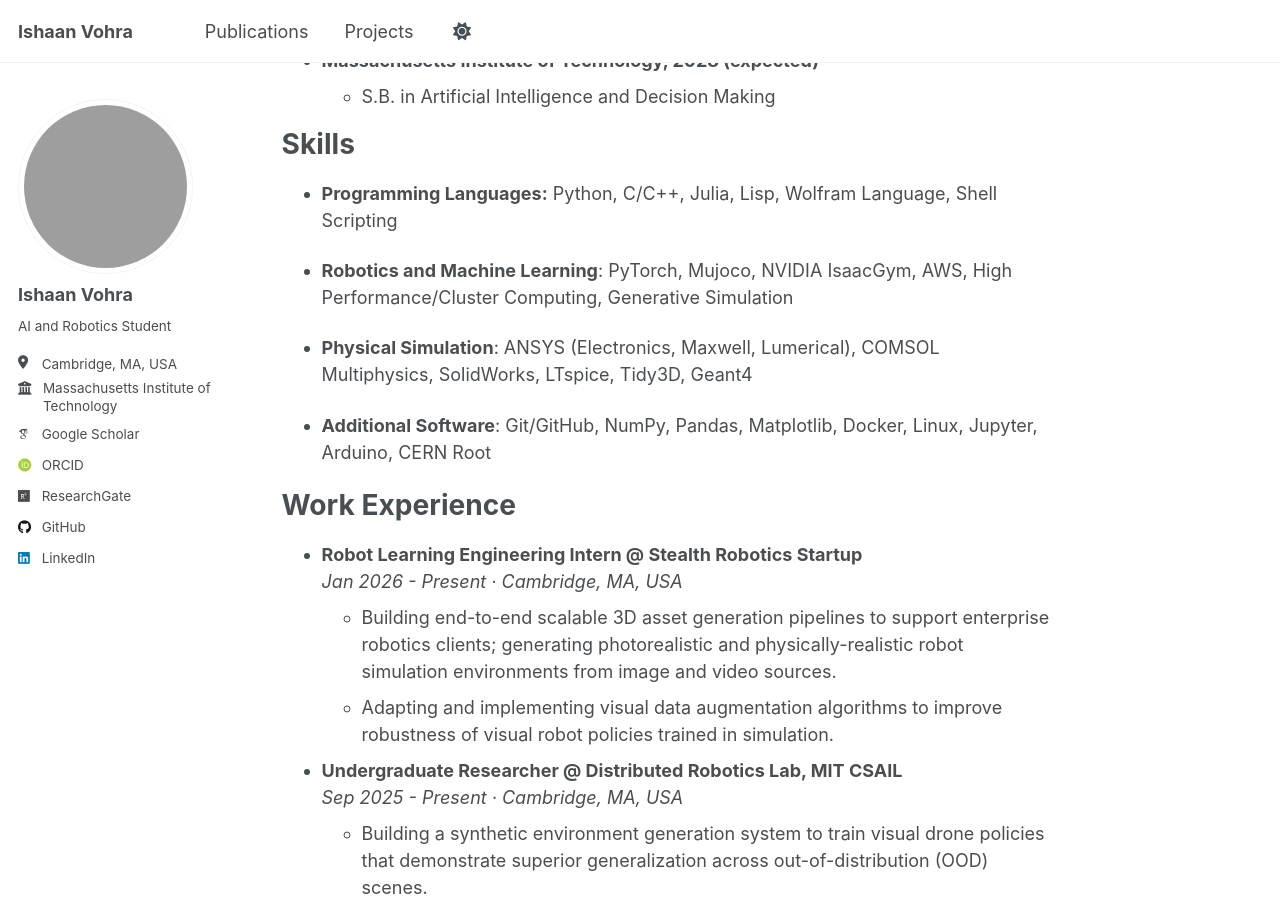
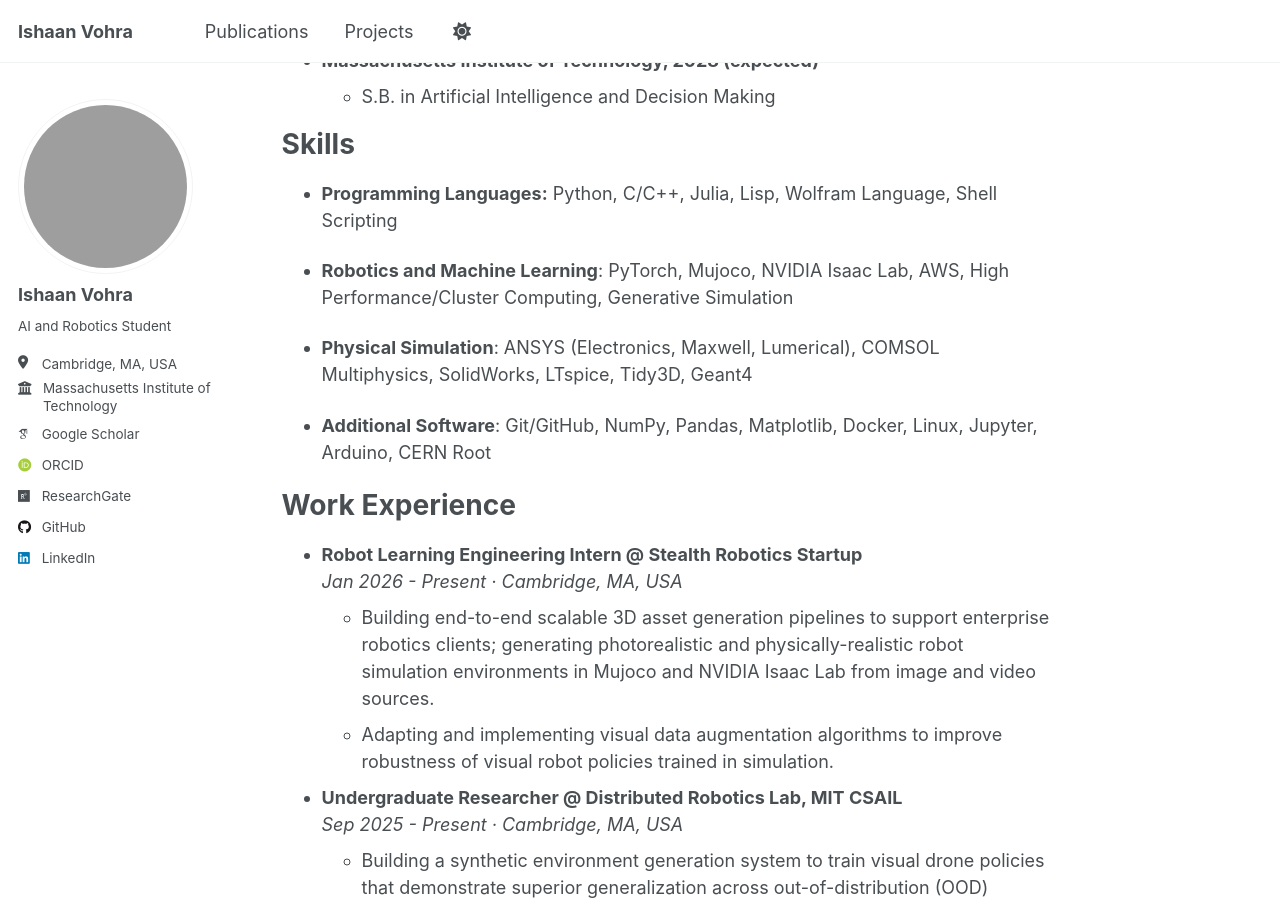
Before and after one commit to Ishaan-vohra/Ishaan-vohra.github.io, a Jekyll site: the page built from _pages/about.md, in a window 1280 px wide and 900 px high, scrolled down 498 px. Built offline with Jekyll 4.4.1, drawn with Linux system fonts in a browser that asks for light colours; some web fonts are replaced; a script that is not in the unit is left out.

Commit message:
Update about.md

```diff
--- a/_pages/about.md
+++ b/_pages/about.md
@@ -23,7 +23,7 @@
 ======
 * **Programming Languages:** Python, C/C++, Julia, Lisp, Wolfram Language, Shell Scripting
 
-* **Robotics and Machine Learning**: PyTorch, Mujoco, NVIDIA IsaacGym, AWS, High Performance/Cluster Computing, Generative Simulation
+* **Robotics and Machine Learning**: PyTorch, Mujoco, NVIDIA Isaac Lab, AWS, High Performance/Cluster Computing, Generative Simulation
 
 * **Physical Simulation**: ANSYS (Electronics, Maxwell, Lumerical), COMSOL Multiphysics, SolidWorks, LTspice, Tidy3D, Geant4
 
@@ -34,7 +34,7 @@
 
 * **Robot Learning Engineering Intern @ Stealth Robotics Startup**
   *Jan 2026 - Present &middot; Cambridge, MA, USA*
-  * Building end-to-end scalable 3D asset generation pipelines to support enterprise robotics clients; generating photorealistic and physically-realistic robot simulation environments from image and video sources.
+  * Building end-to-end scalable 3D asset generation pipelines to support enterprise robotics clients; generating photorealistic and physically-realistic robot simulation environments in Mujoco and NVIDIA Isaac Lab from image and video sources.
   * Adapting and implementing visual data augmentation algorithms to improve robustness of visual robot policies trained in simulation.
 
 * **Undergraduate Researcher @ Distributed Robotics Lab, MIT CSAIL**
```
